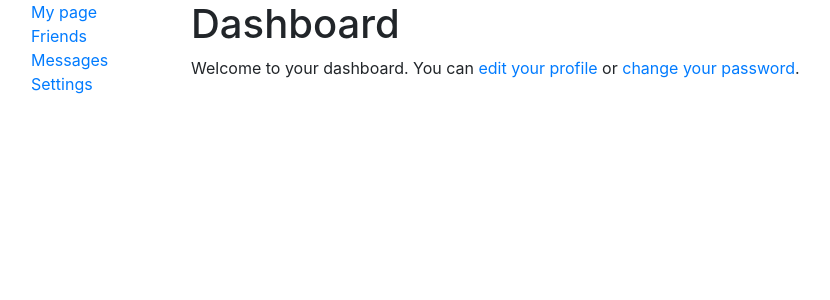
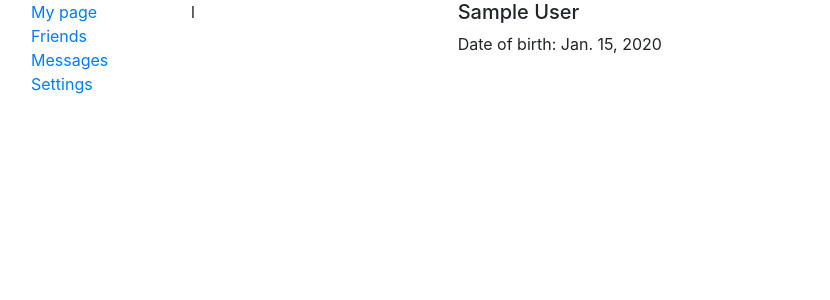
Before and after one commit to koma00/cn, a Django app: page /account/ in a window 1280 px wide. Shown: the part 40-340 px from the top of the page, without its empty margins (144-974 px from the left). Run offline with Django 3.2, Linux system fonts and the light colour scheme; a user stored in the database is signed in; tables that the repository leaves empty hold one stand-in row (values such as "Sample post"); some libraries are stand-ins or nearby versions.

Commit message:
Changes dashboard

```diff
--- a/account/templates/account/dashboard.html
+++ b/account/templates/account/dashboard.html
@@ -3,9 +3,18 @@
 {% block title %}Dashboard{% endblock %}
 
 {% block content %}
-    <h1>Dashboard</h1>
-    <p>Welcome to your dashboard.
-        You can <a href="{% url 'edit' %}">edit your profile</a> or
-        <a href="{% url 'password_change' %}">change your password</a>.
-    </p>
+    <div class="row">
+        <div class="col-4">
+            l
+        </div>
+        <div class="col-8">
+            <h5>{{ request.user.first_name }} {{ request.user.last_name }}</h5>
+            <p>Date of birth: {{ profile.date_of_birth }}</p>
+            <!--<h1>Dashboard</h1>
+            <p>Welcome to your dashboard.
+                You can <a href="{% url 'edit' %}">edit your profile</a> or
+                <a href="{% url 'password_change' %}">change your password</a>.
+            </p>-->
+        </div>
+    </div>
 {% endblock %}
--- a/account/views.py
+++ b/account/views.py
@@ -32,7 +32,7 @@ def user_login(request):
 
 @login_required
 def dashboard(request):
-    return render(request, 'account/dashboard.html', {'section': 'dashboard'})
+    return render(request, 'account/dashboard.html', {'section': 'dashboard', 'profile': Profile.objects.get(user=request.user)})
 
 
 def register(request):
```
